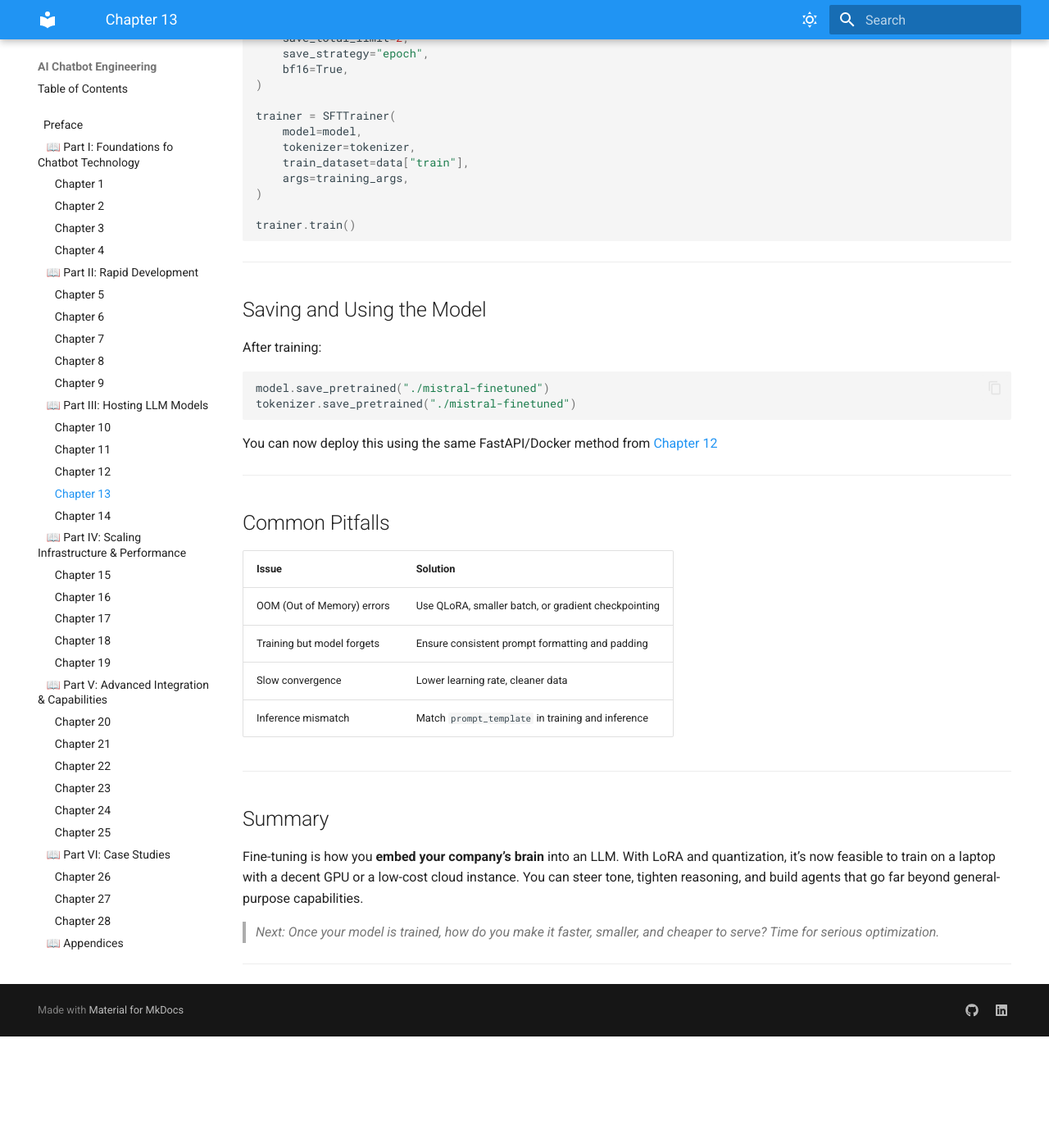
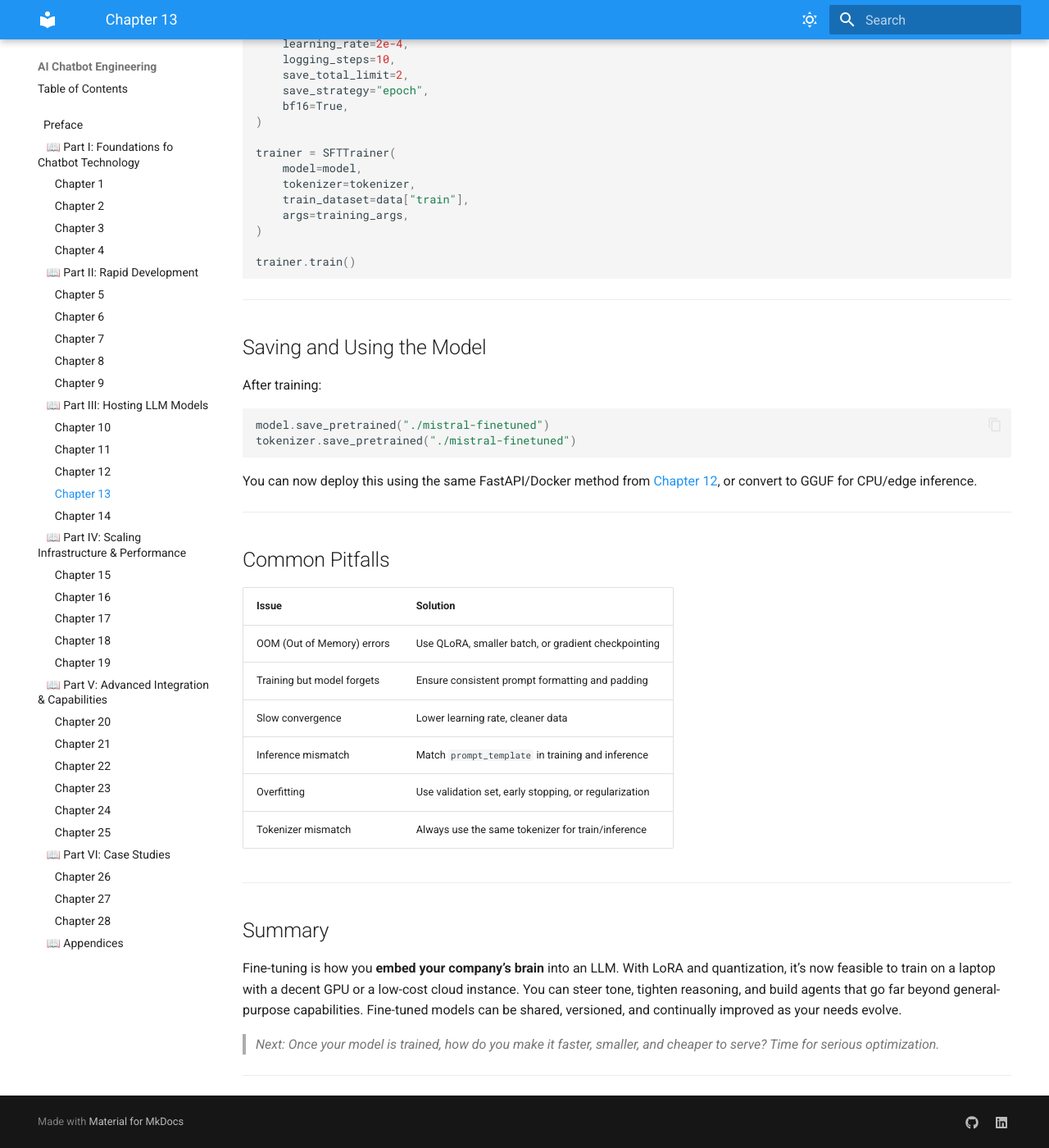
Before and after one commit to McKlay/ai-chatbot-engineering, an MkDocs documentation site: the page built from docs/chapter13.md, in a window 1280 px wide and 1400 px high, scrolled down 2913 px. Shown: the whole window at 82% size. Built offline with MkDocs 1.6.1 and Material for MkDocs 9.7.7, drawn with Linux system fonts in a browser that asks for light colours; before the commit the page ends 4177 px from its top, so only the background shows below that; some of the changed text lies outside the part shown.

Commit message:
Added tuning-context

````diff
--- a/docs/chapter13.md
+++ b/docs/chapter13.md
@@ -7,11 +7,12 @@ hide:
 
 > *"You can prompt a model to act smart. But when it needs to be fluent in your domain? That’s when you teach it."*
 
+
 At some point, you’ll realize: no prompt is clever enough to fully overcome a model's limitations when it wasn’t trained for your context. If your chatbot has to speak like a lawyer, diagnose like a doctor, or respond like your company’s internal support rep, it’s time for **fine-tuning**.
 
-This chapter teaches you how to **adapt a pretrained LLM**—like LLaMA, Mistral, or Falcon—to **specialized tasks and tones** using modern fine-tuning techniques. We'll focus especially on **LoRA** (Low-Rank Adaptation), the gold standard for low-cost, high-efficiency training.
+This chapter teaches you how to **adapt a pretrained LLM**—like LLaMA, Mistral, or Falcon—to **specialized tasks and tones** using modern fine-tuning techniques. We'll focus especially on **LoRA** (Low-Rank Adaptation), the gold standard for low-cost, high-efficiency training, and its variants like QLoRA for memory efficiency.
 
-Whether you're updating just the output layer or teaching a model your internal knowledge base, this is how you give your chatbot a true **voice of its own**.
+Whether you're updating just the output layer, teaching a model your internal knowledge base, or aligning it with your brand’s voice, this is how you give your chatbot a true **voice of its own**.
 
 ---
 
@@ -29,6 +30,7 @@ Whether you're updating just the output layer or teaching a model your internal
 
 ## Fine-Tuning Methods Overview
 
+
 | Method                 | Description                                | Use Case                               | Resource Need        |
 | ---------------------- | ------------------------------------------ | -------------------------------------- | -------------------- |
 | **LoRA**               | Injects learnable adapters into layers     | Most popular for open LLMs             | Moderate (1 GPU)     |
@@ -50,7 +53,8 @@ We’ll focus on **LoRA + QLoRA** with the **PEFT** library (Hugging Face), whic
 | **JSONL / CSV**  | Structured columns or key-value pairs                     | General fine-tuning       |
 | **Dialogues**    | List of alternating user/assistant messages               | Multi-turn chatbots       |
 
-Clean, well-formatted data is **more important than volume**. Even 1,000–10,000 examples of high-quality pairs can beat massive but noisy datasets.
+
+Clean, well-formatted data is **more important than volume**. Even 1,000–10,000 examples of high-quality pairs can beat massive but noisy datasets. Always review, deduplicate, and balance your data for best results.
 
 ---
 
@@ -103,7 +107,8 @@ data = load_dataset("json", data_files="your_dataset.json")
 
 ### Training
 
-Use `transformers.Trainer` or `trl.SFTTrainer` for simplicity:
+
+Use `transformers.Trainer` or `trl.SFTTrainer` for simplicity. For more control, you can subclass these or use PyTorch Lightning.
 
 ```python
 from transformers import TrainingArguments
@@ -141,11 +146,13 @@ model.save_pretrained("./mistral-finetuned")
 tokenizer.save_pretrained("./mistral-finetuned")
 ```
 
-You can now deploy this using the same FastAPI/Docker method from [Chapter 12](chapter12.md#open-source-model-hosting-local-cloud)
+
+You can now deploy this using the same FastAPI/Docker method from [Chapter 12](chapter12.md#open-source-model-hosting-local-cloud), or convert to GGUF for CPU/edge inference.
 
 ---
 
 ## Common Pitfalls
+
 
 | Issue                      | Solution                                            |
 | -------------------------- | --------------------------------------------------- |
@@ -153,12 +160,15 @@ You can now deploy this using the same FastAPI/Docker method from [Chapter 12](c
 | Training but model forgets | Ensure consistent prompt formatting and padding     |
 | Slow convergence           | Lower learning rate, cleaner data                   |
 | Inference mismatch         | Match `prompt_template` in training and inference   |
+| Overfitting                | Use validation set, early stopping, or regularization|
+| Tokenizer mismatch         | Always use the same tokenizer for train/inference   |
 
 ---
 
 ## Summary
 
-Fine-tuning is how you **embed your company’s brain** into an LLM. With LoRA and quantization, it’s now feasible to train on a laptop with a decent GPU or a low-cost cloud instance. You can steer tone, tighten reasoning, and build agents that go far beyond general-purpose capabilities.
+
+Fine-tuning is how you **embed your company’s brain** into an LLM. With LoRA and quantization, it’s now feasible to train on a laptop with a decent GPU or a low-cost cloud instance. You can steer tone, tighten reasoning, and build agents that go far beyond general-purpose capabilities. Fine-tuned models can be shared, versioned, and continually improved as your needs evolve.
 
 > *Next: Once your model is trained, how do you make it faster, smaller, and cheaper to serve? Time for serious optimization.*
 
````
Also changed, not shown: other parts of docs/chapter13.md (+1 -0 lines).
